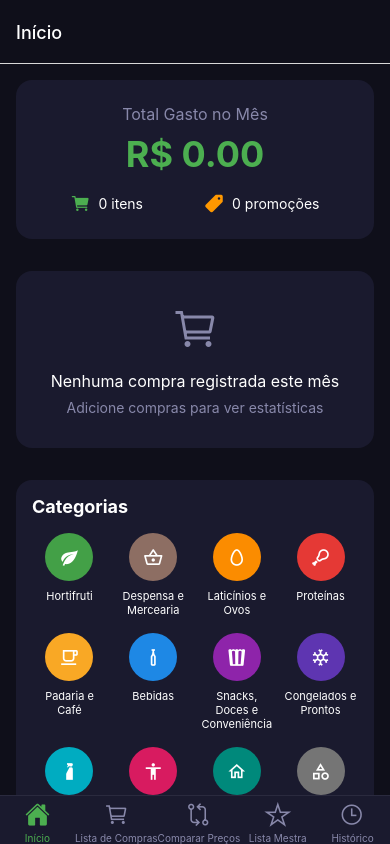
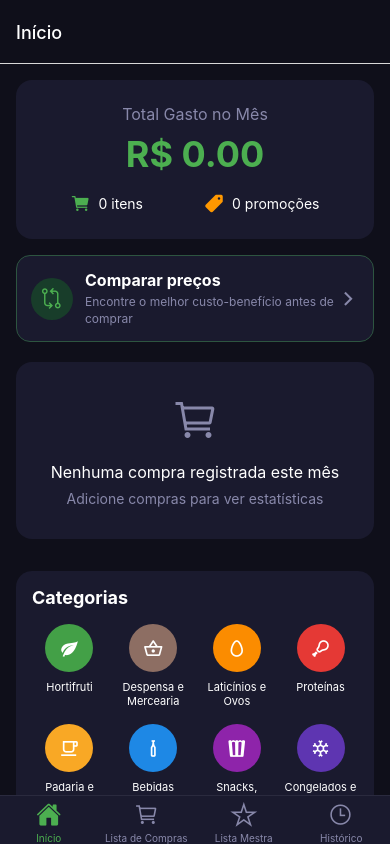
Before and after one commit to adesioms/market-app, a React Native app in the folder mercado-app/: screen / in a window 390 px wide. Built offline with nearby package versions, Linux system fonts and the light colour scheme.

Commit message:
Integrar comparador ao layout inicial

```diff
--- a/mercado-app/src/navigation/AppNavigator.js
+++ b/mercado-app/src/navigation/AppNavigator.js
@@ -1,4 +1,5 @@
 import React from 'react';
+import { Text, TouchableOpacity } from 'react-native';
 import { createBottomTabNavigator } from '@react-navigation/bottom-tabs';
 import { Ionicons } from '@expo/vector-icons';
 import DashboardScreen from '../screens/DashboardScreen';
@@ -55,7 +56,21 @@ export default function AppNavigator() {
       <Tab.Screen
         name="Comparar"
         component={PriceComparatorScreen}
-        options={{ title: 'Comparar Preços' }}
+        options={({ navigation }) => ({
+          title: 'Comparar preços',
+          tabBarButton: () => null,
+          tabBarStyle: { display: 'none' },
+          headerLeft: () => (
+            <TouchableOpacity
+              accessibilityLabel="Voltar ao início"
+              style={{ flexDirection: 'row', alignItems: 'center', marginLeft: 16, padding: 4 }}
+              onPress={() => navigation.navigate('Início')}
+            >
+              <Ionicons name="arrow-back" size={22} color="#fff" />
+              <Text style={{ color: '#fff', fontSize: 15, marginLeft: 6 }}>Início</Text>
+            </TouchableOpacity>
+          )
+        })}
       />
       <Tab.Screen
         name="Mestra"
--- a/mercado-app/src/screens/DashboardScreen.js
+++ b/mercado-app/src/screens/DashboardScreen.js
@@ -7,7 +7,7 @@ import { getDashboardStats, CATEGORIES } from '../utils/storage';
 
 const screenWidth = Dimensions.get('window').width;
 
-export default function DashboardScreen() {
+export default function DashboardScreen({ navigation }) {
   const [stats, setStats] = useState({ totalSpent: 0, categoryData: [], totalItems: 0, promotionCount: 0 });
   const [loading, setLoading] = useState(true);
 
@@ -54,6 +54,21 @@ export default function DashboardScreen() {
           </View>
         </View>
       </View>
+
+      <TouchableOpacity
+        accessibilityLabel="Abrir comparador de preços"
+        style={styles.comparatorShortcut}
+        onPress={() => navigation.navigate('Comparar')}
+      >
+        <View style={styles.comparatorIcon}>
+          <Ionicons name="git-compare-outline" size={23} color="#4CAF50" />
+        </View>
+        <View style={styles.comparatorTextContainer}>
+          <Text style={styles.comparatorTitle}>Comparar preços</Text>
+          <Text style={styles.comparatorSubtitle}>Encontre o melhor custo-benefício antes de comprar</Text>
+        </View>
+        <Ionicons name="chevron-forward" size={22} color="#8888aa" />
+      </TouchableOpacity>
 
       {/* Gráfico por Categoria */}
       {chartData.length > 0 ? (
@@ -149,6 +164,29 @@ const styles = StyleSheet.create({
     color: '#fff',
     fontSize: 14,
   },
+  comparatorShortcut: {
+    flexDirection: 'row',
+    alignItems: 'center',
+    marginHorizontal: 16,
+    marginBottom: 4,
+    padding: 14,
+    backgroundColor: '#1a1a2e',
+    borderRadius: 14,
+    borderWidth: 1,
+    borderColor: '#2d5540',
+  },
+  comparatorIcon: {
+    width: 42,
+    height: 42,
+    borderRadius: 21,
+    justifyContent: 'center',
+    alignItems: 'center',
+    backgroundColor: '#183d2a',
+    marginRight: 12,
+  },
+  comparatorTextContainer: { flex: 1 },
+  comparatorTitle: { color: '#fff', fontSize: 16, fontWeight: 'bold', marginBottom: 3 },
+  comparatorSubtitle: { color: '#8888aa', fontSize: 12, lineHeight: 17 },
   chartCard: {
     margin: 16,
     padding: 16,
```
